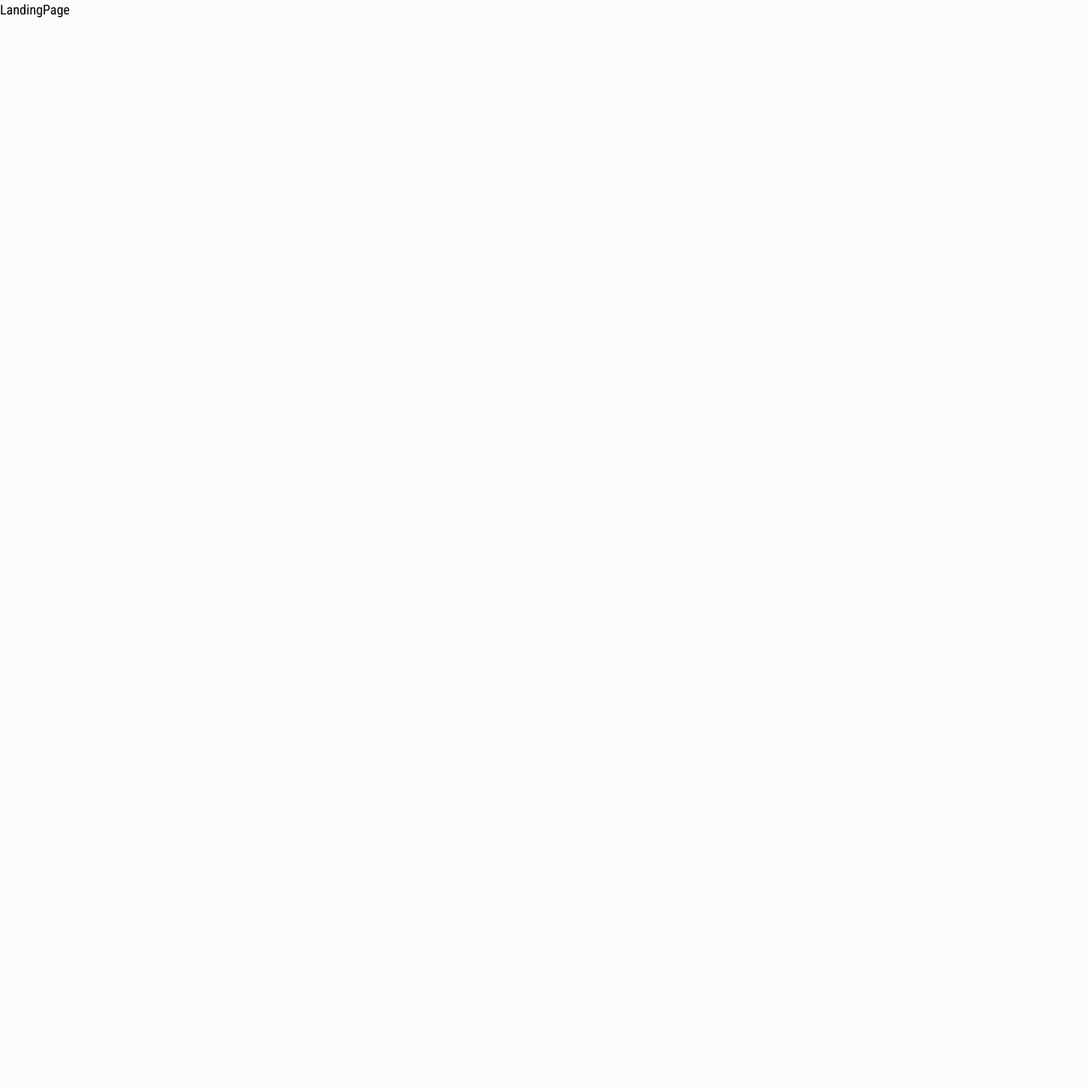
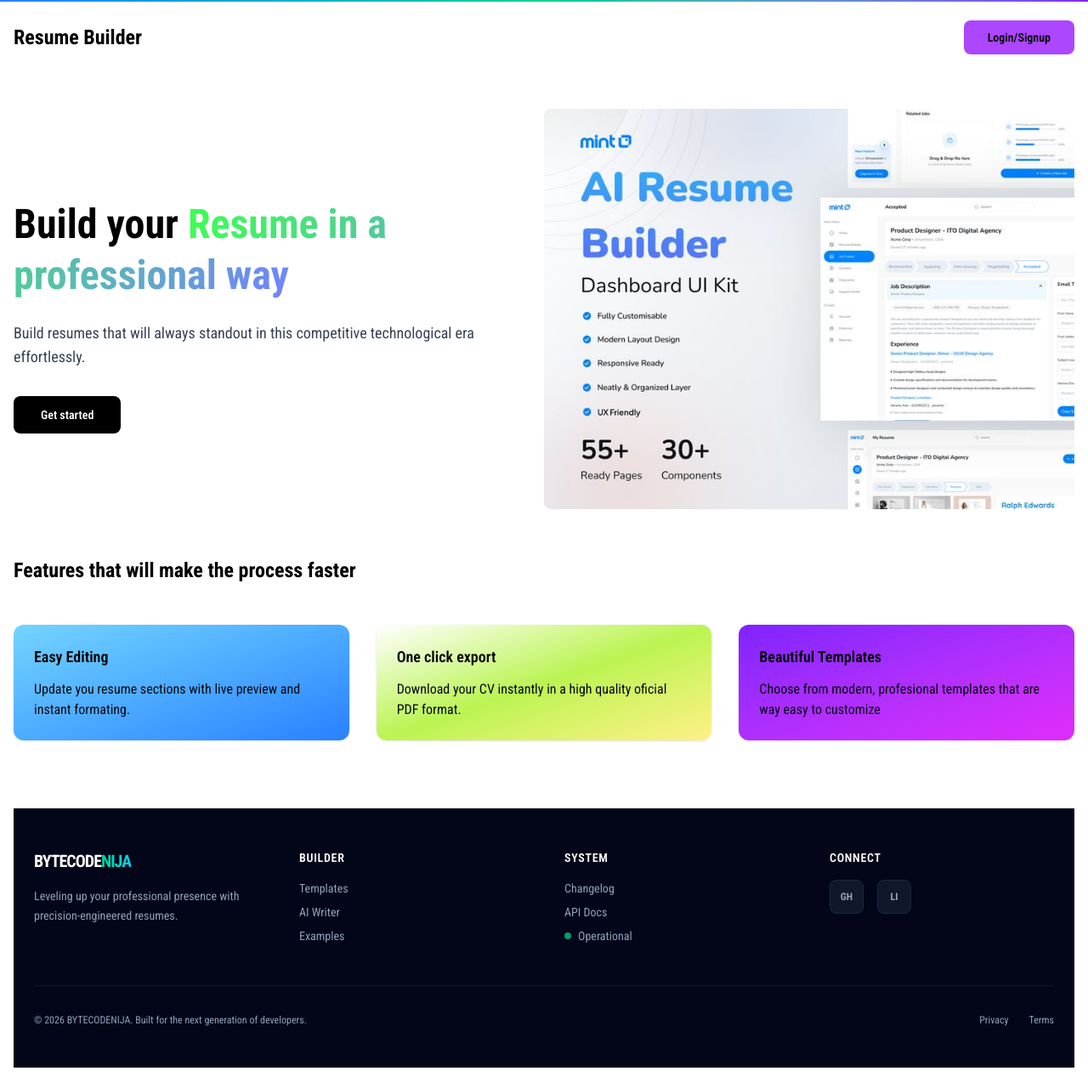
Before and after one commit to BYTECODENINJA/ResumeBuilder, a React app in the folder frontend/: page / in a window 1280 px wide. Shown: the whole page at 85% size. Before the commit the page ends 800 px from the top, so only its background shows below. Built offline with nearby package versions, Linux system fonts and the light colour scheme; the HTML template or start-up script is replaced by a standard one.

Commit message:
Created the landing page UI

```diff
--- a/frontend/src/App.jsx
+++ b/frontend/src/App.jsx
@@ -9,6 +9,7 @@ import EditResume from "./pages/ResumeUpdate/EditResume.jsx";
 
 const App = () => {
     return (
+        <>
         <div>
             <Router>
                 <Routes>
@@ -21,6 +22,16 @@ const App = () => {
                 </Routes>
             </Router>
         </div>
+
+            <Toaster
+                toastOptions={{
+                    className: "",
+                    style: {
+                        fontSize: "13px",
+                    },
+                }}
+                />
+            </>
     )
 }
 export default App
--- a/frontend/src/pages/LandingPage.jsx
+++ b/frontend/src/pages/LandingPage.jsx
@@ -1,8 +1,157 @@
-import React from 'react'
+import React, {useState} from 'react'
+import HeroImage from "../assets/HeroImage.jpg"
+import { useNavigate } from "react-router-dom";
 
 const LandingPage = () => {
+    const navigate = useNavigate();
+
+    const [openAuthModal, setOpenAuthModal] = useState(false);
+    const[currentPage, setCurrentPage] = useState("login");
+
+    const handleCTA =() => {};
     return (
-        <div>LandingPage</div>
+        <div className="w-full min-h-full bg-white">
+            <div className="container mx-auto px-4 py-6">
+                {/*---Header---*/}
+                <header className="flex justify-between items-center mb-16">
+                    <div className="text-2xl font-bold">Resume Builder</div>
+                    <button
+                        className="bg-purple-500 text-sm font-semibold text-black px-7 py-2.5 rounded-lg hover:bg-gray-800 transition-colors cursor-pointer"
+                        onClick={() => setOpenAuthModal(true)}>
+                        Login/Signup
+                    </button>
+                </header>
+
+                {/*---Hero Content---*/}
+                <div className="flex flex-col md:flex-row items-center">
+                    <div className="w-full md:w-1/2 pr-4 mb-8 md:mb-0">
+                        <h1 className="text-5xl font-bold mb-6 leading-tight">
+                            Build your {" "}
+                            <span
+                                className="text-transparent bg-clip-text bg-[radial-gradient(circle,_#7182ff_0%,_#3cff52_100%)] bg-[length:200%_200%] animate-text-shine">
+                                Resume in a professional way
+                            </span>
+                        </h1>
+                        <p className="text-lg text-gray-700 mb-8">
+                            Build resumes that will always standout in this competitive technological era effortlessly.
+                        </p>
+                        <button
+                            className="bg-black text-sm font-semibold text-white px-8 py-3 rounded-lg hover:bg-gray-800 transition-colors cursor-pointer"
+                            onClick={handleCTA}>
+                            Get started
+                        </button>
+                    </div>
+                    <div className="w-full md:w-1/2 pb-4">
+                        <img src={HeroImage} alt="HeroImage" className="w-full rounded-lg"/>
+                    </div>
+                </div>
+
+                <section className="mt-10">
+                    <h2 className="text-2xl font-bold mb-12 items-center">
+                        Features that will make the process faster
+                    </h2>
+                    <div className="grid grid-cols-1 md:grid-cols-3 gap-8">
+                        <div
+                            className="bg-gradient-to-br from-sky-300 to-blue-500 rounded-xl p-6 shadow-sm hover:shadow-md transition">
+                            <h3 className="text-lg font-semibold mb-3">Easy Editing</h3>
+                            <p className="text-gray-950">
+                                Update you resume sections with live preview and instant formating.
+                            </p>
+                        </div>
+
+                        <div
+                            className="bg-gradient-to-br from-aquamarine-300 via-lime-300 to-yellow-200 p-6 rounded-xl shadow-sm hover:shadow-md transition">
+                            <h3 className="text-lg font-semibold mb-3">
+                                One click export
+                            </h3>
+                            <p className="text-gray-950">
+                                Download your CV instantly in a high quality oficial PDF format.
+                            </p>
+                        </div>
+
+                        <div
+                            className="bg-gradient-to-br from-violet-600 to-fuchsia-500 rounded-xl p-6 shadow-sm hover:shadow-md transition">
+                            <h3 className="text-lg font-semibold mb-3">
+                                Beautiful Templates
+                            </h3>
+                            <p className="text-gray-950">
+                                Choose from modern, profesional templates that are way easy to customize
+                            </p>
+                        </div>
+
+                    </div>
+                </section>
+
+                {/* Footer - Added mt-20 for spacing */}
+                <div className="mt-20">
+                    <footer className="w-[100%] bg-slate-950 text-slate-400 py-12">
+                        {/* The "Ninja" Gradient Line - Full Width */}
+                        <div className="absolute top-0 left-0 w-full h-[2px] bg-gradient-to-r from-blue-500 via-emerald-400 to-violet-600"></div>
+
+                        <div className="max-w-7xl mx-auto px-6">
+                            <div className="grid grid-cols-1 md:grid-cols-4 gap-12">
+
+                                {/* Brand Section */}
+                                <div className="col-span-1">
+                                    <h2 className="text-white text-xl font-bold tracking-tighter mb-4">
+                                        BYTECODE<span className="bg-gradient-to-r from-emerald-400 to-cyan-400 bg-clip-text text-transparent">NIJA</span>
+                                    </h2>
+                                    <p className="text-sm leading-relaxed">
+                                        Leveling up your professional presence with precision-engineered resumes.
+                                    </p>
+                                </div>
+
+                                {/* Builder Section */}
+                                <div>
+                                    <h3 className="text-white font-semibold mb-4 text-sm uppercase tracking-wider">Builder</h3>
+                                    <ul className="space-y-2 text-sm">
+                                        <li><a href="#" className="hover:text-emerald-400 transition-colors">Templates</a></li>
+                                        <li><a href="#" className="hover:text-blue-400 transition-colors">AI Writer</a></li>
+                                        <li><a href="#" className="hover:text-violet-400 transition-colors">Examples</a></li>
+                                    </ul>
+                                </div>
+
+                                {/* System Section */}
+                                <div>
+                                    <h3 className="text-white font-semibold mb-4 text-sm uppercase tracking-wider">System</h3>
+                                    <ul className="space-y-2 text-sm">
+                                        <li><a href="#" className="hover:text-white transition-colors">Changelog</a></li>
+                                        <li><a href="#" className="hover:text-white transition-colors">API Docs</a></li>
+                                        <li className="flex items-center gap-2">
+                                            <span className="w-2 h-2 rounded-full bg-emerald-500 animate-pulse"></span>
+                                            Operational
+                                        </li>
+                                    </ul>
+                                </div>
+
+                                {/* Connect Section */}
+                                <div>
+                                    <h3 className="text-white font-semibold mb-4 text-sm uppercase tracking-wider">Connect</h3>
+                                    <div className="flex gap-4">
+                                        <div className="w-10 h-10 rounded-lg bg-slate-900 border border-slate-800 flex items-center justify-center hover:border-blue-500 transition-all cursor-pointer group">
+                                            <span className="text-xs font-bold group-hover:text-white">GH</span>
+                                        </div>
+                                        <div className="w-10 h-10 rounded-lg bg-slate-900 border border-slate-800 flex items-center justify-center hover:border-violet-500 transition-all cursor-pointer group">
+                                            <span className="text-xs font-bold group-hover:text-white">LI</span>
+                                        </div>
+                                    </div>
+                                </div>
+                            </div>
+
+                            {/* Bottom Bar */}
+                            <div className="mt-12 pt-8 border-t border-slate-900 flex flex-col md:flex-row justify-between items-center gap-4 text-xs">
+                                <p>&copy; {new Date().getFullYear()} BYTECODENIJA. Built for the next generation of developers.</p>
+                                <div className="flex gap-6">
+                                    <a href="#" className="hover:underline hover:text-white">Privacy</a>
+                                    <a href="#" className="hover:underline hover:text-white">Terms</a>
+                                </div>
+                            </div>
+                        </div>
+                    </footer>
+                </div>
+
+            </div>
+        </div>
     )
 }
 export default LandingPage
```
Also changed, not shown: frontend/src/assets/HeroImage.jpg (added), 1 other file (tests, documents, lock files or other folders).
